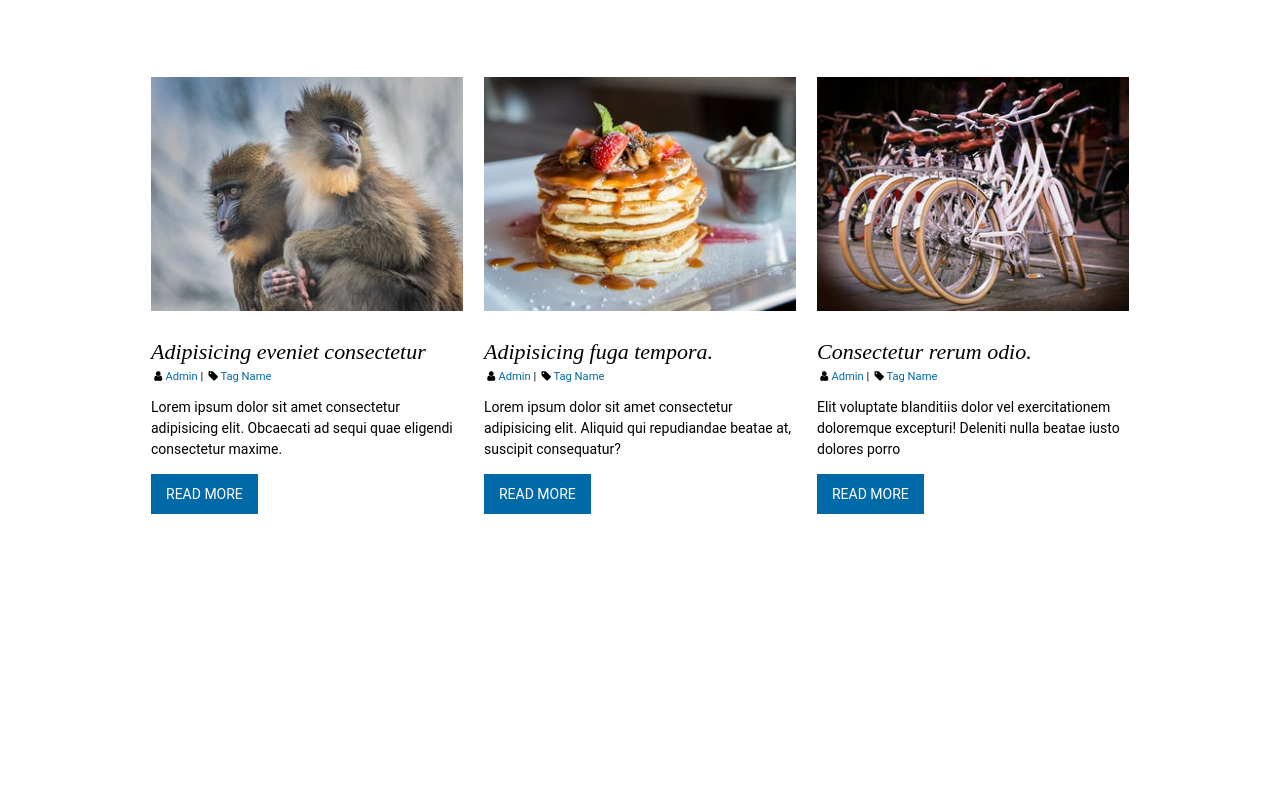
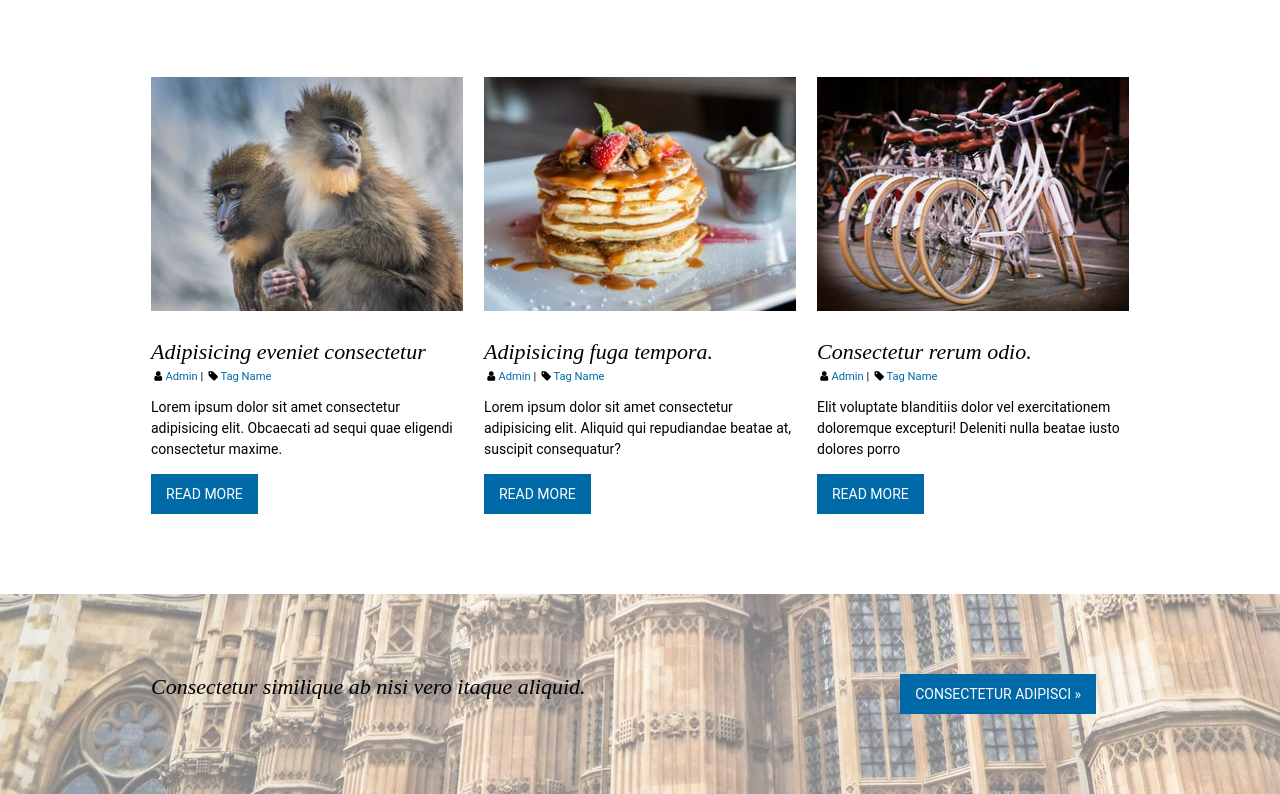
Before and after one commit to kevcomedia/wetwest-clone, a website: page src/index.html in a window 1280 px wide. Shown: the part 2476-3270 px from the top of the page. Before the commit the page ends 3070 px from the top, so only its background shows below. Drawn offline with Linux system fonts and the light colour scheme.

Commit message:
Create inline banner

```diff
--- a/src/index.html
+++ b/src/index.html
@@ -92,5 +92,16 @@
       </article>
     </div>
   </section>
+
+  <section class="row row_background_light">
+    <div class="row__content grid">
+      <div class="grid__item_col_3-4">
+        <h2 class="heading">Consectetur similique ab nisi vero itaque aliquid.</h2>
+      </div>
+      <div class="grid__item_col_1-4">
+        <a class="button" href="#">Consectetur adipisci »</a>
+      </div>
+    </div>
+  </section>
 </body>
 </html>
--- a/src/stylesheets/main.css
+++ b/src/stylesheets/main.css
@@ -42,15 +42,23 @@
 }
 
 /**
- * 1. Make text legible on rows with a background.
- * 2. Scale the background as needed.
+ * Scale the background as needed.
+ */
+
+.row_background_road,
+.row_background_road-night,
+.row_background_light {
+  background-repeat: no-repeat;
+  background-size: cover;
+}
+
+/**
+ * Make text legible on rows with dark backgrounds.
  */
 
 .row_background_road,
 .row_background_road-night {
-  background-repeat: no-repeat;
-  background-size: cover; /* 2 */
-  color: #fff; /* 1 */
+  color: #fff;
 }
 
 /**
@@ -77,6 +85,17 @@
     linear-gradient(rgba(0,0,0,.5), rgba(0,0,0,.5)),
     url('../images/road-night.jpg'); /* 1 */
   background-position: center; /* 2 */
+}
+
+/**
+ * 1. Again same as above, but give a light effect.
+ */
+
+.row_background_light {
+  background-image:
+    linear-gradient(rgba(255,255,255,.5), rgba(255,255,255,.5)),
+    url('../images/architecture.jpg'); /* 1 */
+  background-position: bottom;
 }
 
 /**
```
Also changed, not shown: src/images/architecture.jpg (added).
